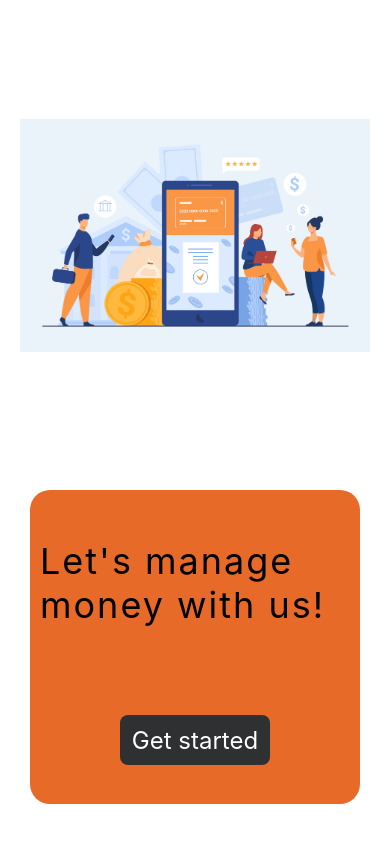
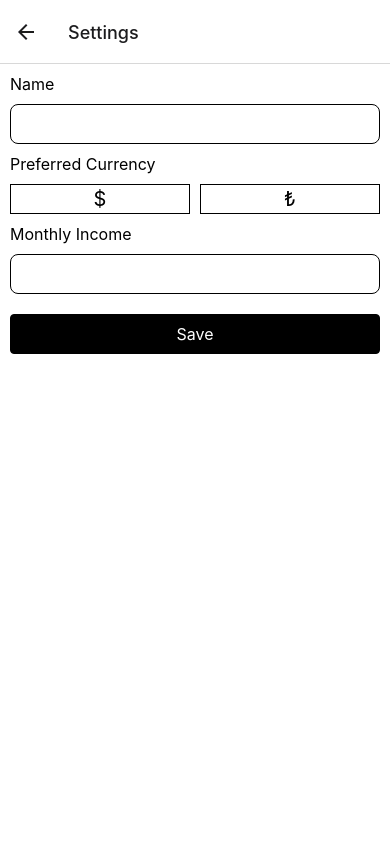
Before and after one commit to umutertakus/manage-money, a React Native app: screen /Settings in a window 390 px wide. Built offline with nearby package versions, Linux system fonts and the light colour scheme.

Commit message:
Create Settings screen

```diff
--- a/Navigation.js
+++ b/Navigation.js
@@ -2,6 +2,7 @@ import { NavigationContainer } from '@react-navigation/native';
 import { createNativeStackNavigator } from '@react-navigation/native-stack';
 import Welcome from './src/screens/Welcome';
 import Home from './src/screens/Home';
+import Settings from './src/screens/Settings';
 
 const Stack = createNativeStackNavigator();
 
@@ -21,6 +22,7 @@ const Navigation = () => {
           component={Home}
           options={{ headerShown: false }}
         />
+        <Stack.Screen name="Settings" component={Settings} />
       </Stack.Navigator>
     </NavigationContainer>
   );
--- a/src/components/Header.js
+++ b/src/components/Header.js
@@ -2,8 +2,11 @@ import React from 'react';
 import { TouchableOpacity, View } from 'react-native';
 import { StyleSheet, Text } from 'react-native';
 import { FontAwesome5 } from '@expo/vector-icons';
+import { useNavigation } from '@react-navigation/native';
 
-const Header = ({ navigation }) => {
+const Header = () => {
+  const navigation = useNavigation();
+
   const handlePress = () => {
     navigation.navigate('Settings');
   };
--- /dev/null
+++ b/src/screens/Settings.js
@@ -0,0 +1,90 @@
+import {
+  Dimensions,
+  Pressable,
+  StyleSheet,
+  Text,
+  TextInput,
+  TouchableOpacity,
+  View,
+} from 'react-native';
+import React, { useState } from 'react';
+
+const { width } = Dimensions.get('window');
+
+const Settings = ({ navigation }) => {
+  return (
+    <View style={styles.container}>
+      <Text style={styles.label}>Name</Text>
+      <TextInput style={styles.input} />
+      <Text style={styles.label}>Preferred Currency</Text>
+      <View style={styles.currencyContainer}>
+        <Pressable style={styles.currencyButton}>
+          <Text style={styles.currency}>$</Text>
+        </Pressable>
+        <Pressable style={styles.currencyButton}>
+          <Text style={styles.currency}>₺</Text>
+        </Pressable>
+      </View>
+      <Text style={styles.label}>Monthly Income</Text>
+      <TextInput style={styles.input} />
+      <TouchableOpacity
+        style={styles.button}
+        onPress={() => navigation.goBack()}
+      >
+        <Text style={styles.buttonText}>Save</Text>
+      </TouchableOpacity>
+    </View>
+  );
+};
+
+export default Settings;
+
+const styles = StyleSheet.create({
+  container: {
+    flexDirection: 'column',
+    margin: 10,
+    gap: 10,
+  },
+  input: {
+    height: 40,
+    borderColor: 'black',
+    borderWidth: 1,
+    borderRadius: 8,
+    paddingHorizontal: 10,
+    width: width - 20,
+  },
+  label: {
+    fontSize: 16,
+  },
+  button: {
+    marginTop: 10,
+    alignSelf: 'center',
+    backgroundColor: 'black',
+    borderWidth: 1,
+    borderRadius: 4,
+    width: width - 20,
+    height: 40,
+    justifyContent: 'center',
+    alignItems: 'center',
+  },
+  buttonText: {
+    fontSize: 16,
+    color: 'white',
+  },
+  currencyContainer: {
+    width: width - 20,
+    flexDirection: 'row',
+    gap: 10,
+  },
+  currencyButton: {
+    width: (width - 30) / 2,
+    justifyContent: 'center',
+    alignItems: 'center',
+    borderWidth: 1,
+    borderColor: 'black',
+    height: 30,
+  },
+  currency: {
+    fontSize: 20,
+  },
+});
```
